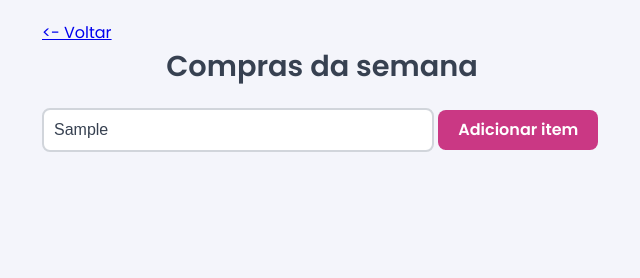
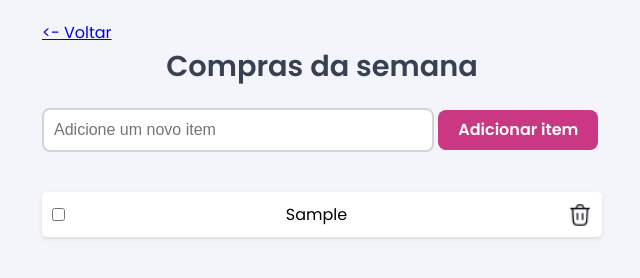
Before and after one commit to GuiSonsin/Projeto-RocketSeat-Lista-De-Compras, a plain HTML site: page index.html in a window 1280 px wide. Both pictures are taken after typing "Sample" into the empty fields and a click on the button "Adicionar item". Shown: the whole page, without its empty margins (318-958 px from the left). Drawn offline with Linux system fonts and the light colour scheme.

Commit message:
Adicionando um item na lista de compras

```diff
--- a/script.js
+++ b/script.js
@@ -0,0 +1,27 @@
+const inputItem = document.querySelector(".js-inputPurchase")
+const listItem = document.querySelector(".js-containerPurchase")
+const buttonAddItem = document.querySelector(".js-buttonAddItem")
+
+function addItemInList(){
+    let nameItem = inputItem.value.trim()
+
+    if(nameItem === ""){
+        return alert("Insira o nome do item!")
+    }
+
+    const itemList = document.createElement("div")
+    itemList.classList.add("container__purchase")
+
+    itemList.innerHTML = `
+    <input type="checkbox" class="select-item">
+    <p>${nameItem}</p>
+    <img src="images/Lixeira.png" alt="Excluir" class="delete-btn">`
+
+    listItem.appendChild(itemList)
+    inputItem.value = ""
+
+
+}
+
+// add event in the button to show item
+buttonAddItem.addEventListener("click", addItemInList)
```
Also changed, not shown: index.html (+0 -1 lines).
